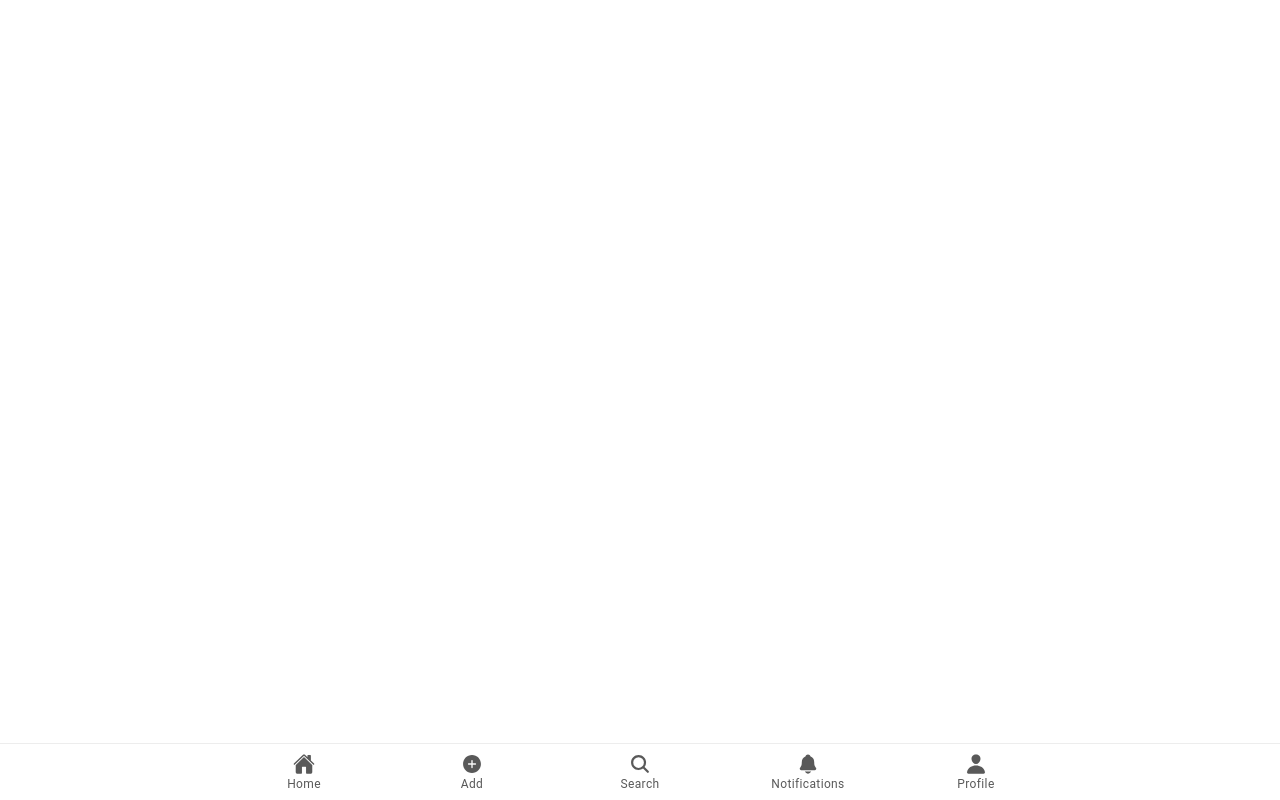
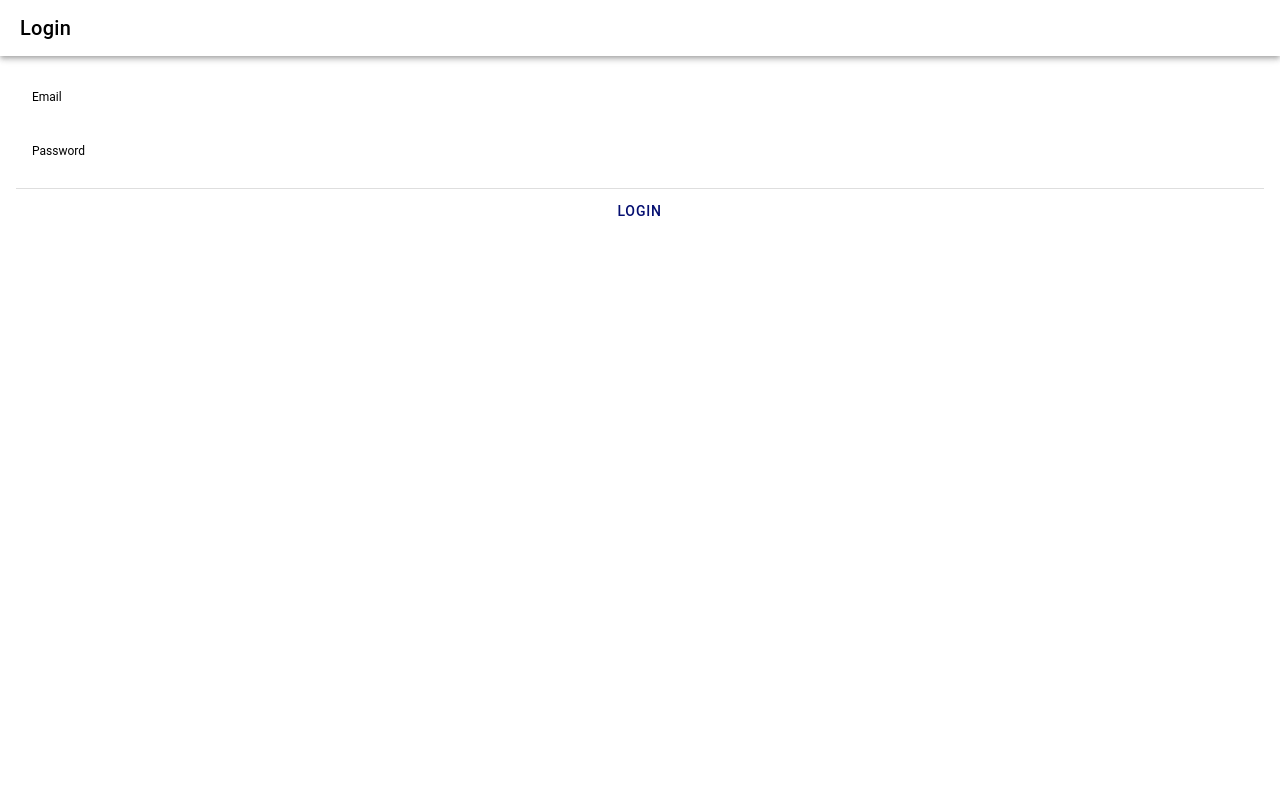
Before and after one commit to valeraruggierotesisucv/ionic-app, a React (Vite) app: page /login in a window 1280 px wide. Built offline with nearby package versions, Linux system fonts and the light colour scheme.

Commit message:
autentication wip

```diff
--- a/package.json
+++ b/package.json
@@ -27,8 +27,10 @@
     "@ionic/pwa-elements": "^3.2.2",
     "@ionic/react": "^7.0.0",
     "@ionic/react-router": "^7.0.0",
+    "@supabase/supabase-js": "^2.47.10",
     "@types/react-router": "^5.1.20",
     "@types/react-router-dom": "^5.3.3",
+    "dotenv": "^16.4.7",
     "ionicons": "^7.0.0",
     "react": "^18.2.0",
     "react-dom": "^18.2.0",
--- a/src/App.tsx
+++ b/src/App.tsx
@@ -39,23 +39,31 @@ import '@ionic/react/css/display.css';
 /* Theme variables */
 import './theme/variables.css';
 import SearchTab from './navigation/SearchTab';
-
+import { useAuth } from './contexts/AuthContext';
+import { AuthView } from './views/AuthView';
 
 setupIonicReact();
 
-const App: React.FC = () => (
-  <div className="ion-color-light">
+const App: React.FC = () => {
+  const { user } = useAuth();
+
+  return(
     <ErrorBoundary>
-      <IonApp>
-        <IonReactRouter >
-          <IonTabs >
-            <IonRouterOutlet >
+    <IonApp>
+      <IonReactRouter>
+        { user ? (
+            <IonTabs>
+            <IonRouterOutlet>
               <Route path={ROUTES.HOME.ROOT} component={HomeTab} />
               <Route path={ROUTES.ADD.ROOT} component={AddTab} />
               <Route path={ROUTES.NOTIFICATIONS.ROOT} component={NotificationsTab} />
               <Route path={ROUTES.PROFILE.ROOT} component={ProfileTab} />
               <Route path={ROUTES.SEARCH.ROOT} component={SearchTab} />
-              <Route exact path="/" render={() => <Redirect to={ROUTES.HOME.ROOT} />} />
+              <Route exact path="/" render={() => {
+                return user ? <Redirect to={ROUTES.HOME.ROOT} />
+                            : <AuthView/>
+              }}/>
+
             </IonRouterOutlet>
             <IonTabBar slot="bottom">
               <IonTabButton tab="home" href={ROUTES.HOME.ROOT}>
@@ -78,17 +86,20 @@ const App: React.FC = () => (
                 <IonIcon icon={person} />
                 <IonLabel>Profile</IonLabel>
               </IonTabButton>
-              {/* Add a tab button for Search if needed */}
-              {/* <IonTabButton tab="search" href="/search">
-                <IonIcon icon={search} />
-                <IonLabel>Search</IonLabel>
-              </IonTabButton> */}
             </IonTabBar>
           </IonTabs>
-        </IonReactRouter>
-      </IonApp>
-    </ErrorBoundary>
-  </div>
-);
+        )
+          : (
+            <>
+            <Route path="/login" component={AuthView} exact />
+            </>
+          )
+        }
+      </IonReactRouter>
+    </IonApp>
+  </ErrorBoundary>
+  )
+
+}
 
 export default App;
--- /dev/null
+++ b/src/contexts/AuthContext.tsx
@@ -0,0 +1,117 @@
+import { createContext, useContext, ReactNode, useState, useEffect } from 'react';
+import { supabase } from "../supabaseClient";
+
+import { AuthUser, Session } from '@supabase/supabase-js';
+
+
+interface AuthContextType {
+    user: AuthUser | null;
+    session: Session | null;
+    login: (email:string, password: string) => void;
+    logout: () => void;
+    resetPassword: (email:string) => void
+    signup: (email:string, password: string, fullname: string, username: string) => Promise<AuthUser | null | undefined>
+    updatePassword: (password: string) => void
+}
+
+const AuthContext = createContext<AuthContextType | undefined>(undefined);
+
+export function AuthProvider({ children }: { children: ReactNode }) {
+    const [user, setUser] = useState<AuthUser | null>(null);
+    const [session, setSession] = useState<Session | null>(null);
+
+    const signup = async(email: string, password: string, fullname: string, username: string) => {
+
+        try {
+            const { error, data} = await supabase.auth.signUp({
+                    email: email,
+                    password: password,
+                options: {
+                    data: {
+                        full_name: fullname,
+                        username: username,
+                    }
+                }
+            })
+            if(error) console.log(error.message)
+            setUser(data.user);
+            setSession(data.session)
+            return data.user
+
+        } catch (error: any) {
+           console.log(error.message)
+            console.error("Error signing up:", error);
+        }
+    }
+
+    const login = async(email: string, password: string) => {
+        const { error, data} = await supabase.auth.signInWithPassword({
+            email: email,
+            password: password
+        })
+
+        if (error) console.log(error.message);
+        setUser(data.user);
+        setSession(data.session)
+    };
+
+    const updatePassword = async(password: string) => {
+        const { error } = await supabase.auth.updateUser({ password: password })
+        if (error) console.log(error.message)
+    }
+
+    const logout = () => {
+        setUser(null);
+        setSession(null);
+        console.log(session);
+        supabase.auth.signOut();
+    };
+
+    const resetPassword = async(email:string) => {
+        const { data, error } = await supabase.auth.resetPasswordForEmail(email)
+        console.log("email", email);
+        console.log(data);
+        if(error) console.log(error.message);
+    }
+
+    useEffect(() => {
+        const loadSession = async () => {
+            try {
+                //await SplashScreen.preventAutoHideAsync();
+                const { data: sessionData } = await supabase.auth.getSession();
+                setSession(sessionData.session);
+                setUser(sessionData.session?.user || null);
+                //await SplashScreen.hideAsync();
+            } catch (error) {
+                console.error("Error preventing auto-hide of splash screen:", error);
+            } finally {
+                //await SplashScreen.hideAsync();
+            }
+        };
+        loadSession();
+
+        const { data: authListener } = supabase.auth.onAuthStateChange(
+            (event, session) => {
+                setSession(session);
+                setUser(session?.user || null);
+            }
+        );
+        return () => {
+            authListener?.subscription.unsubscribe();
+        };
+    }, []);
+
+    return (
+        <AuthContext.Provider value={{ user, session, login, logout, resetPassword, signup, updatePassword }}>
+            {children}
+        </AuthContext.Provider>
+    );
+}
+
+export function useAuth() {
+    const context = useContext(AuthContext);
+    if (context === undefined) {
+        throw new Error('useAuth must be used within an AuthProvider');
+    }
+    return context;
+}
--- a/src/main.tsx
+++ b/src/main.tsx
@@ -2,11 +2,15 @@ import React from 'react';
 import { createRoot } from 'react-dom/client';
 import App from './App';
 import { defineCustomElements } from '@ionic/pwa-elements/loader';
+import { AuthProvider } from './contexts/AuthContext';
 defineCustomElements(window);
 const container = document.getElementById('root');
 const root = createRoot(container!);
+
 root.render(
   <React.StrictMode>
-    <App />
+    <AuthProvider>
+      <App />
+    </AuthProvider>
   </React.StrictMode>
 );
--- a/src/navigation/ProfileTab.tsx
+++ b/src/navigation/ProfileTab.tsx
@@ -1,7 +1,10 @@
 import React from 'react';
 import { IonContent, IonHeader, IonPage, IonTitle, IonToolbar } from '@ionic/react';
+import { Button } from '../components/Button/Button';
+import { useAuth } from '../contexts/AuthContext';
 
 const ProfileTab: React.FC = () => {
+  const { logout } = useAuth();
   return (
     <IonPage>
       <IonHeader>
@@ -10,6 +13,10 @@ const ProfileTab: React.FC = () => {
         </IonToolbar>
       </IonHeader>
       <IonContent>
+        <Button
+          label='Cerrar Sesión'
+          onClick={logout}
+        />
         {/* Profile content goes here */}
       </IonContent>
     </IonPage>
--- /dev/null
+++ b/src/supabaseClient.ts
@@ -0,0 +1,6 @@
+import { createClient } from '@supabase/supabase-js'
+
+const supabaseUrl = import.meta.env.VITE_SUPABASE_URL;
+const supabaseAnonKey = import.meta.env.VITE_SUPABASE_ANON_KEY;
+
+export const supabase = createClient(supabaseUrl, supabaseAnonKey);
--- /dev/null
+++ b/src/views/AuthView.tsx
@@ -0,0 +1,79 @@
+import { useState } from 'react';
+import {
+  IonButton,
+  IonContent,
+  IonHeader,
+  IonInput,
+  IonItem,
+  IonLabel,
+  IonList,
+  IonPage,
+  IonTitle,
+  IonToolbar,
+  useIonToast,
+  useIonLoading,
+} from '@ionic/react';
+
+import { useAuth } from '../contexts/AuthContext';
+
+
+export function AuthView() {
+  const { login, signup} = useAuth();
+  const [email, setEmail] = useState('');
+  const [password, setPassword] = useState('');
+
+  const [showLoading, hideLoading] = useIonLoading();
+  const [showToast ] = useIonToast();
+console.log("authView");
+  const handleLogin = async (e: React.FormEvent<HTMLFormElement>) => {
+    console.log("email: ", email);
+    console.log("password: ", password);
+    e.preventDefault();
+    await showLoading();
+    try {
+      login(email, password);
+    } catch (e: any) {
+      await showToast({ message: e.error_description || e.message , duration: 5000});
+    } finally {
+      await hideLoading();
+    }
+  };
+  return (
+    <IonPage>
+      <IonHeader>
+        <IonToolbar>
+          <IonTitle>Login</IonTitle>
+        </IonToolbar>
+      </IonHeader>
+
+      <IonContent>
+
+        <IonList inset={true}>
+          <form onSubmit={handleLogin}>
+            <IonItem>
+              <IonLabel position="stacked">Email</IonLabel>
+              <IonInput
+                value={email}
+                name="email"
+                onIonChange={(e) => setEmail(e.detail.value ?? '')}
+                type="email"
+              ></IonInput>
+              <IonLabel position="stacked">Password</IonLabel>
+              <IonInput
+                value={password}
+                name="password"
+                onIonChange={(e) => setPassword(e.detail.value ?? '')}
+                type="text"
+              ></IonInput>
+            </IonItem>
+            <div className="ion-text-center">
+              <IonButton type="submit" fill="clear">
+                Login
+              </IonButton>
+            </div>
+          </form>
+        </IonList>
+      </IonContent>
+    </IonPage>
+  );
+}
```
Also changed, not shown: src/views/HomeView.tsx (+15 -42 lines), 2 other files (tests, documents, lock files or other folders).
